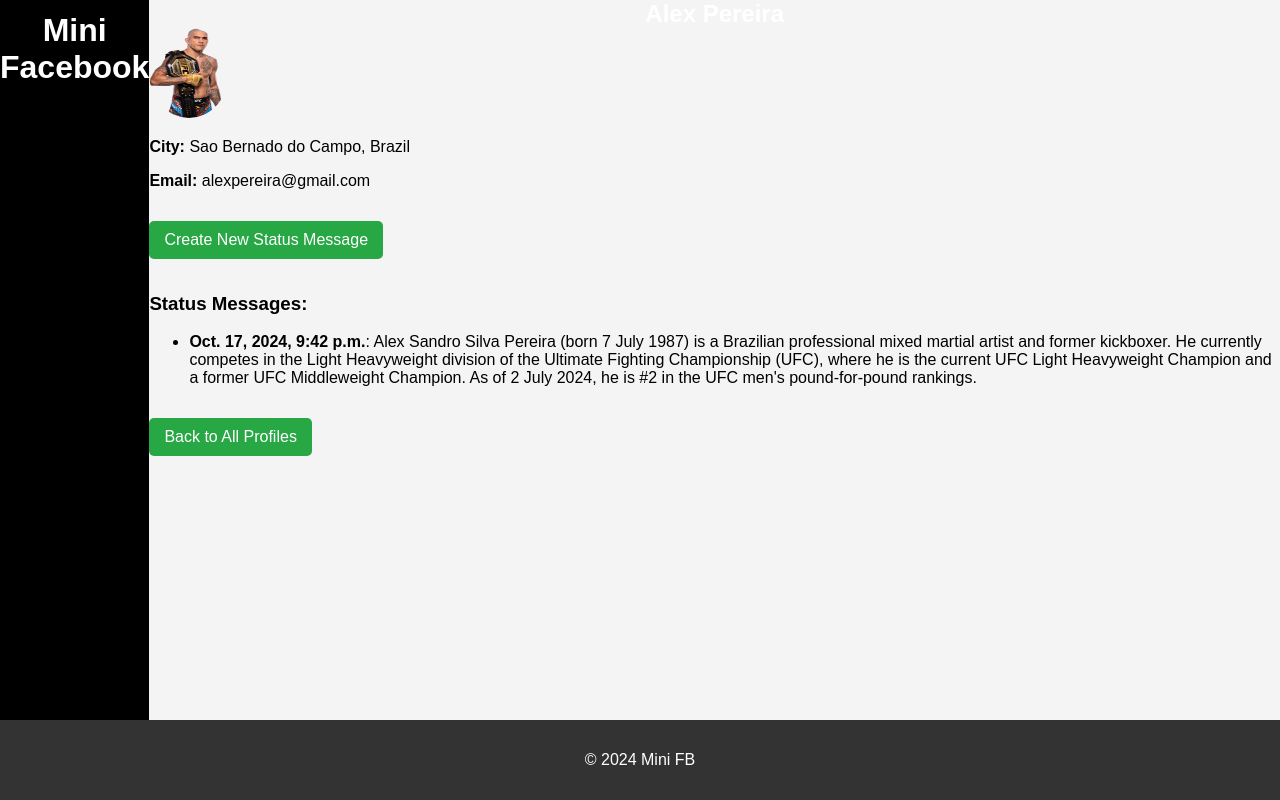
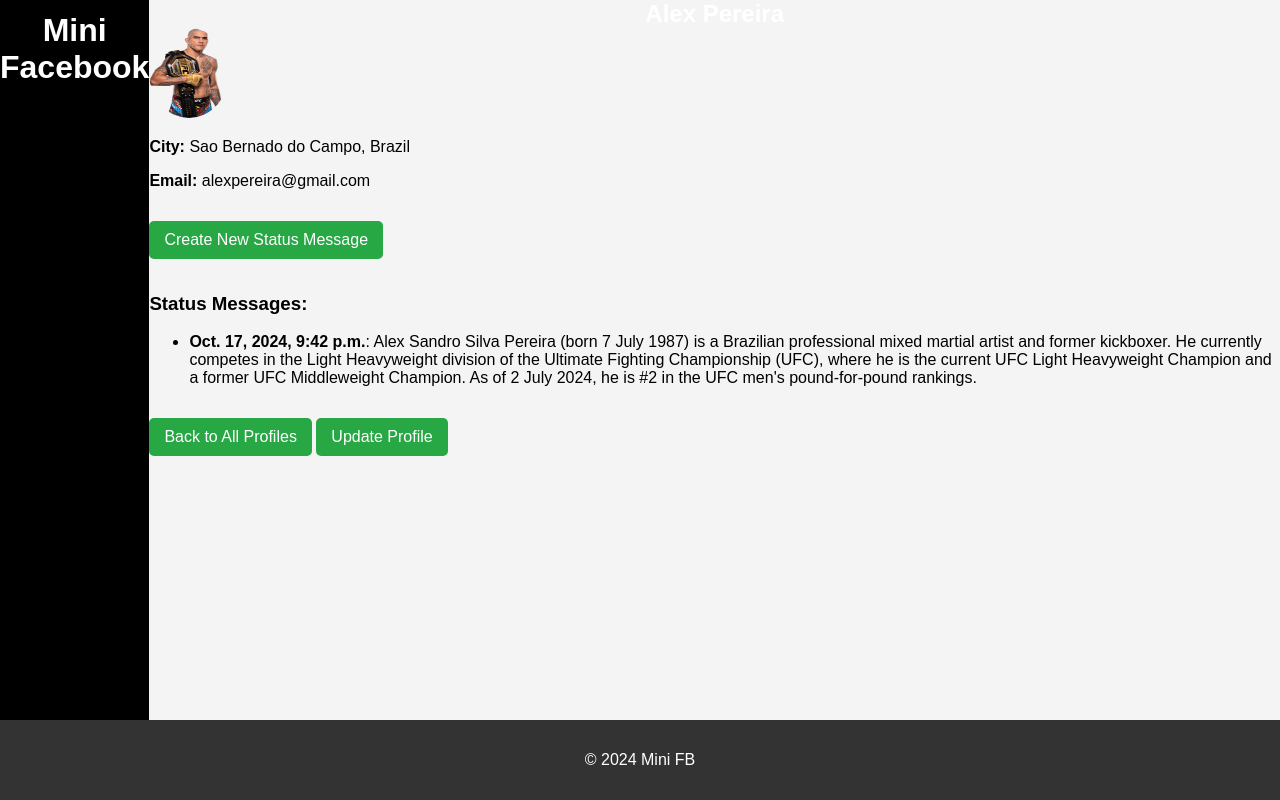
Before and after one commit to chwangbu/cs412_hw5, a Django app: page /mini_fb/profile/5/ in a window 1280 px wide. Run offline with Django 5.2, Linux system fonts and the light colour scheme; data comes from the database, SQL or seed files in the repository; data that the repository does not hold is empty; parts of the project's set-up code (start-up, migrations or seed data) failed here and were passed over.

Commit message:
Created UpdateProfileForm, Created UpdateProfileView, Created update_profile_form.html, Added URL path

```diff
--- a/mini_fb/forms.py
+++ b/mini_fb/forms.py
@@ -10,3 +10,8 @@
     class Meta:
         model = StatusMessage
         fields = ['message']
+
+class UpdateProfileForm(forms.ModelForm):
+    class Meta:
+        model = Profile
+        fields = ['city', 'email', 'profile_image_url']
--- a/mini_fb/templates/mini_fb/create_status_form.html
+++ b/mini_fb/templates/mini_fb/create_status_form.html
@@ -2,9 +2,10 @@
 
 {% block content %}
 <h2>Post a Status Message</h2>
-<form method="POST">
+<form method="POST" enctype="multipart/form-data"></form>
     {% csrf_token %}
     {{ form.as_p }}
+    <input type="file" name="files" multiple>
     <button type="submit" class="btn">Submit</button>
 </form>
 {% endblock %}
--- a/mini_fb/templates/mini_fb/show_profile.html
+++ b/mini_fb/templates/mini_fb/show_profile.html
@@ -29,4 +29,5 @@
 </ul>
 
 <a href="{% url 'show_all_profiles' %}" class="btn">Back to All Profiles</a>
+<a href="{% url 'update_profile' profile.pk %}" class="btn">Update Profile</a>
 {% endblock %}
--- a/mini_fb/urls.py
+++ b/mini_fb/urls.py
@@ -5,13 +5,14 @@
 from .views import ShowProfilePageView
 from .views import CreateProfileView
 from .views import CreateStatusMessageView
-
+from .views import UpdateProfileView
 
 urlpatterns = [
     path('', ShowProfiles.as_view(), name='show_all_profiles'),
     path('profile/<int:pk>/', ShowProfilePageView.as_view(), name='show_profile'),
     path('create_profile/', CreateProfileView.as_view(), name='create_profile'),
     path('profile/<int:pk>/create_status/', CreateStatusMessageView.as_view(), name='create_status'),
+    path('profile/<int:pk>/update', UpdateProfileView.as_view(), name='update_profile'),
 ]
 
 if settings.DEBUG:
--- a/mini_fb/views.py
+++ b/mini_fb/views.py
@@ -4,9 +4,11 @@
 from django.urls import reverse
 from django.views.generic import CreateView
 from .forms import CreateProfileForm
-from .models import Profile, StatusMessage
+from .models import Profile, StatusMessage, Image
 from .forms import CreateStatusMessageForm
 from django.shortcuts import get_object_or_404
+from django.views.generic.edit import UpdateView
+from .forms import UpdateProfileForm
 
 # Create your views here.
 class ShowProfiles(ListView):
@@ -34,7 +36,22 @@
 
     def form_valid(self, form):
         form.instance.profile = get_object_or_404(Profile, pk=self.kwargs['pk'])
+        sm = form.save()
+
+        files = self.request.FILES.getlist('files')
+        for fi in files:
+            image = Image(image_file = fi, status_message=sm)
+            image.save()
+
         return super().form_valid(form)
 
     def get_success_url(self):
         return reverse('show_profile', kwargs={'pk': self.kwargs['pk']})
+
+class UpdateProfileView(UpdateView):
+    model = Profile
+    form_class = UpdateProfileForm
+    template_name = 'mini_fb/update_profile_form.html'
+
+    def get_success_url(self):
+        return reverse('show_profile', kwargs={'pk': self.object.pk})
```
Also changed, not shown: mini_fb/templates/mini_fb/update_profile_form.html (added, +12 -0 lines).
